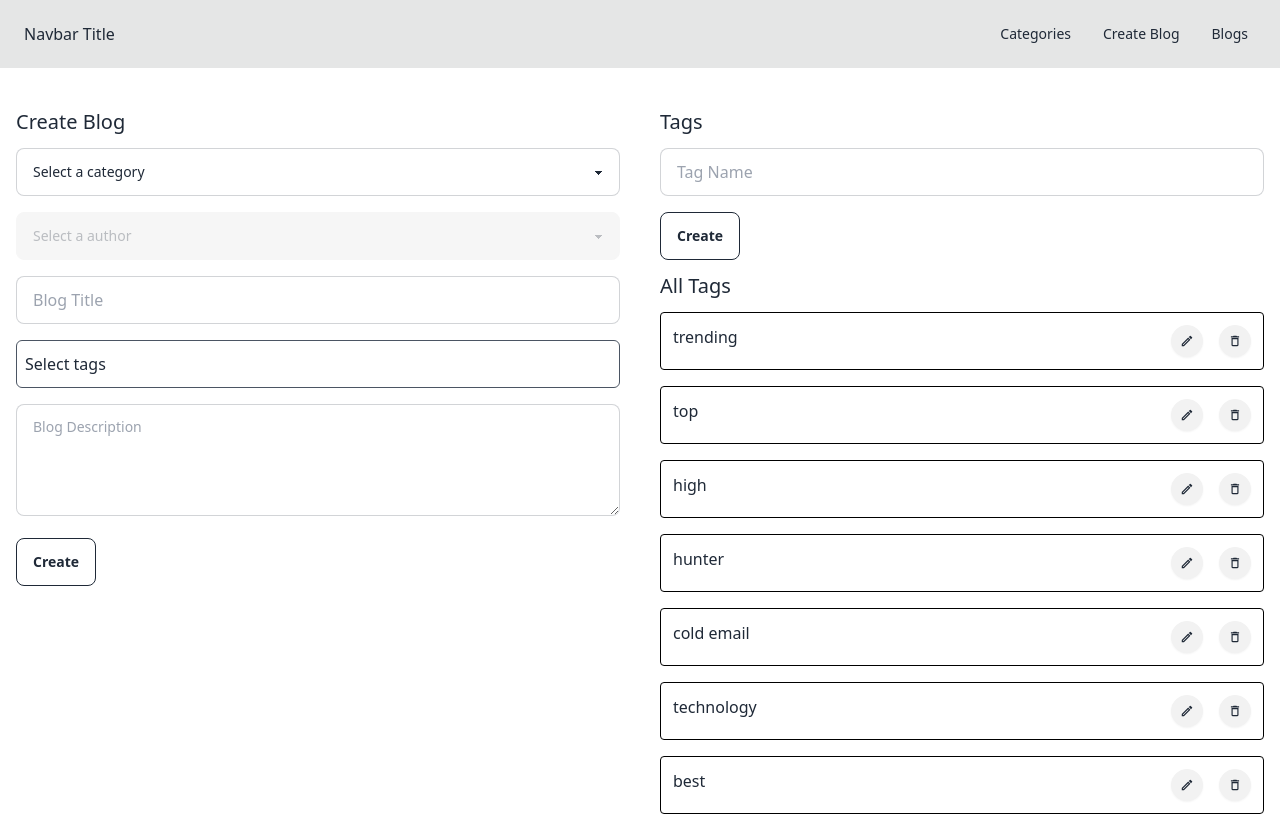
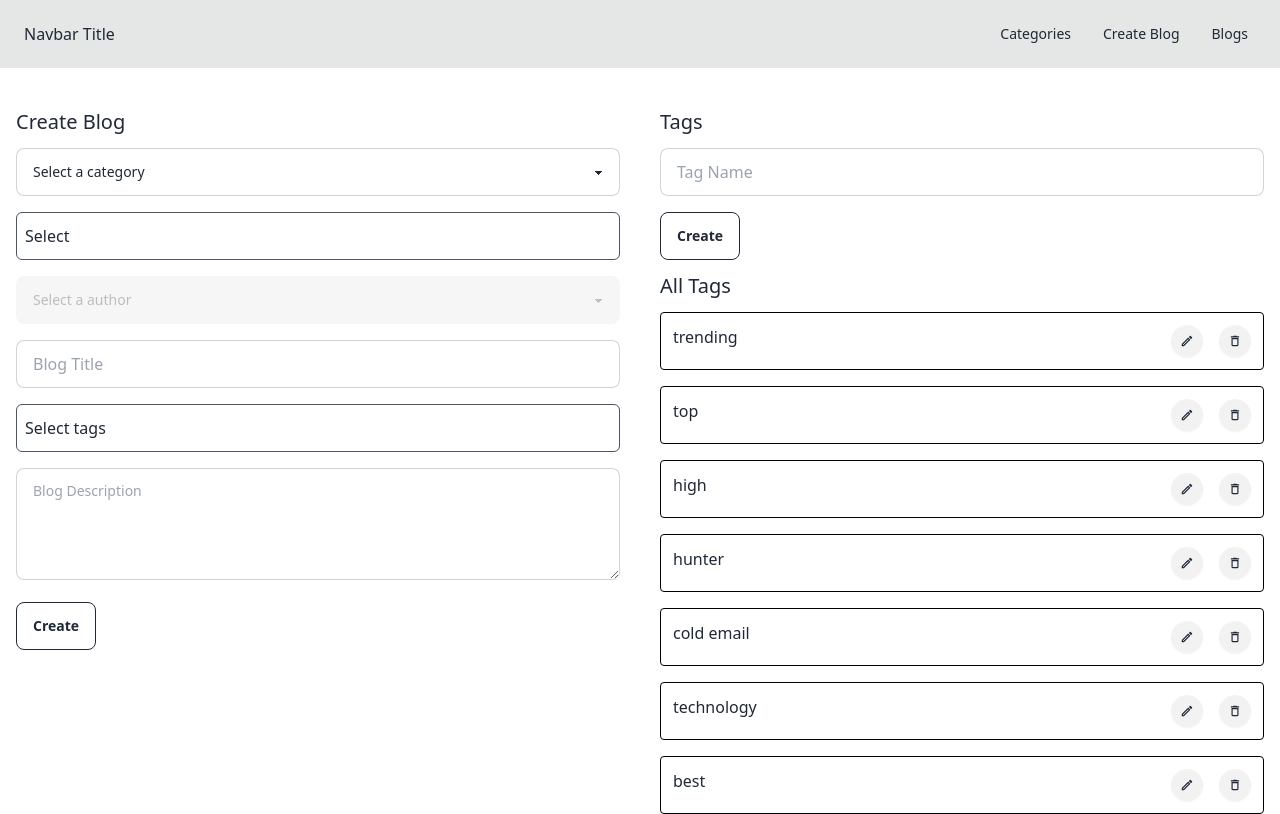
Before and after one commit to hmjuel78/advanced-blogging, a React (Vite) app: page /create-blog in a window 1280 px wide. Built offline with nearby package versions, Linux system fonts and the light colour scheme; data requests are answered from the project's data file.

Commit message:
blog form

```diff
--- a/src/components/blog/BlogForm.jsx
+++ b/src/components/blog/BlogForm.jsx
@@ -89,7 +89,15 @@ const BlogFrom = (props) => {
                         ))
                     }
                 </select>
-                {/* <DropdownWithSearch isSearch={true} dropDatas={categories} mapKey='name' /> */}
+
+                <DropdownWithSearch
+                    selectDropData={blogData.selectCategory}
+                    setSelectDropData={setBlogData.selectCategory}
+                    isSearch={true}
+                    dropDatas={categories}
+                    mapKey='name'
+                />
+
                 <select
                     onChange={changeHandleBlog}
                     defaultValue={"DEFAULT"}
--- a/src/components/custom-dropdown-with-search/DropdownWithSearch.jsx
+++ b/src/components/custom-dropdown-with-search/DropdownWithSearch.jsx
@@ -5,20 +5,20 @@ import useOutsideClick from '../../hooks/useOutsiteClick'
 const DropdownWithSearch = (props) => {
     const { selectDropData, setSelectDropData, isSearch, dropDatas, mapKey } = props
     const [searchValue, setSearchValue] = useState('')
-    // const [selectDropData, setSelectDropData] = useState(null)
     const [open, setOpen] = useState(false)
     const ref = useRef()
 
-
-    useOutsideClick(ref, () => {
-        setOpen(false)
-    })
+    console.log(setSelectDropData)
 
     const dropDownhandler = (dropData) => {
         setSelectDropData(dropData)
         setOpen(false)
         setSearchValue("")
     }
+
+    useOutsideClick(ref, () => {
+        setOpen(false)
+    })
 
     return (
         <>
@@ -42,7 +42,6 @@ const DropdownWithSearch = (props) => {
                                 onChange={(e) => setSearchValue(e.target.value)}
                                 placeholder="Search.."
                                 className="placeholder:text-gray-700 text-white py-2 px-3 outline-none w-full"
-
                             />
                         </div>
                     }
```
